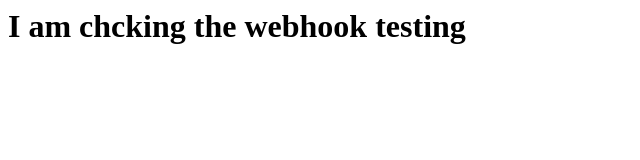
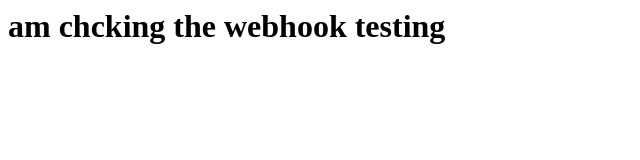
Before and after one commit to Gaganshukla01/testForSAP, a plain HTML site: page index.html in a window 1280 px wide. Shown: the whole page, without its empty margins (0-640 px from the left). Drawn offline with Linux system fonts and the light colour scheme.

Commit message:
chnages created

```diff
--- a/index.html
+++ b/index.html
@@ -1,6 +1,6 @@
 <html>
     <head></head>
     <body>
-        <h1>I am chcking the webhook testing</h1>
+        <h1> am chcking the webhook testing</h1>
     </body>
 </html>
```
